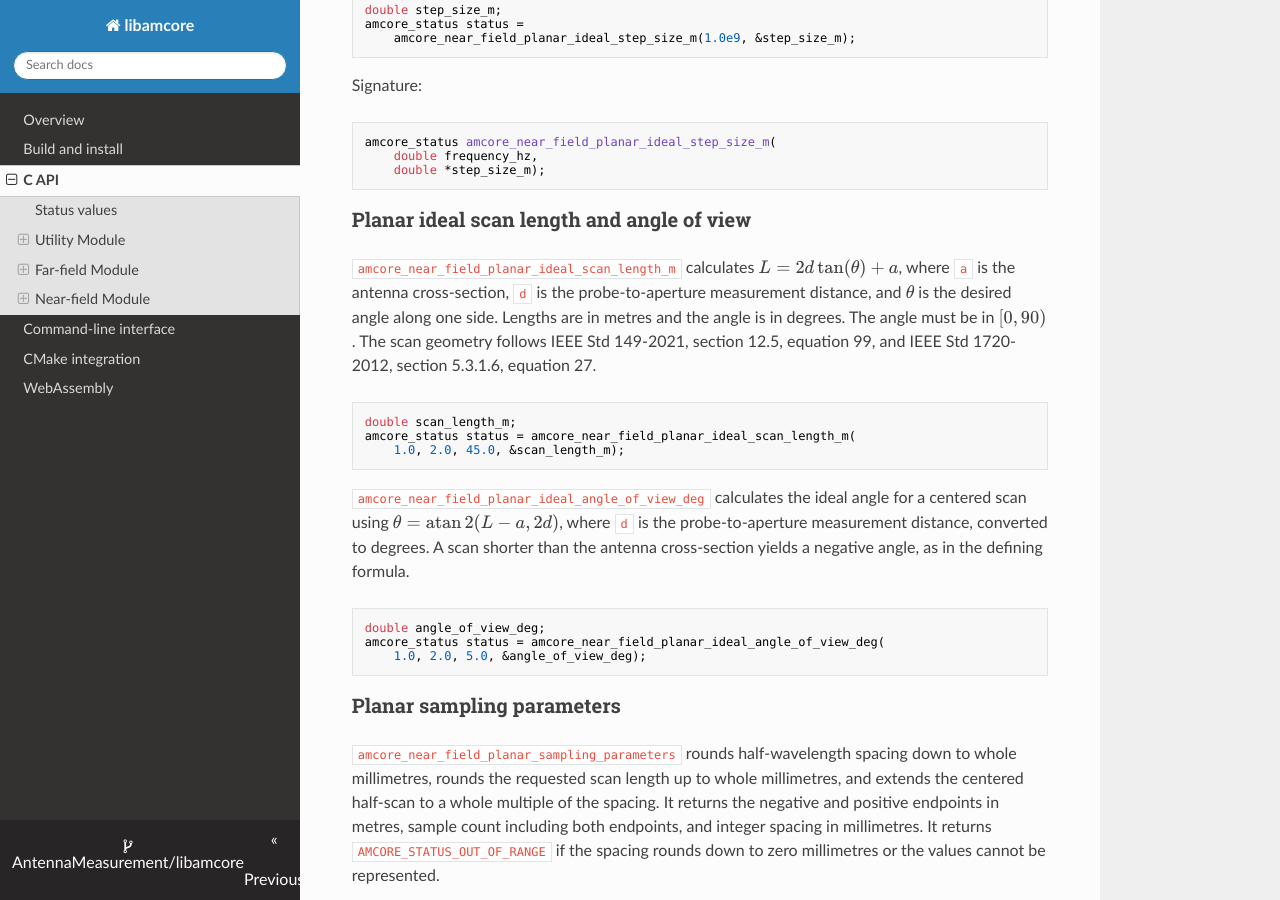
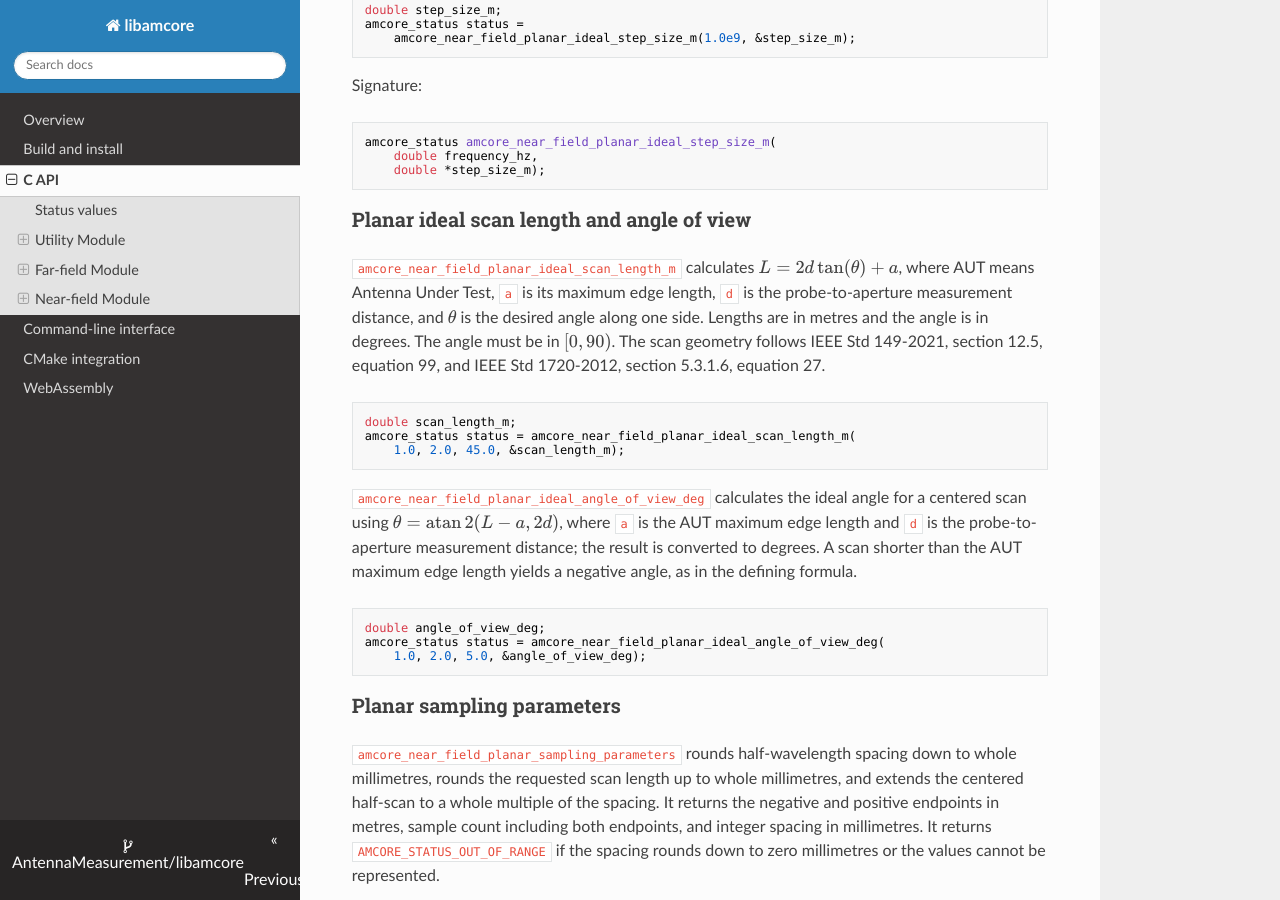
Before and after one commit to AntennaMeasurement/libamcore, an MkDocs documentation site: the page built from docs/public/api.md, in a window 1280 px wide and 900 px high, scrolled down 3558 px. Built offline with MkDocs 1.6.1, drawn with Linux system fonts in a browser that asks for light colours; nearby versions of some CDN libraries.

Commit message:
feat: rename aperture cross-section to AUT maximum edge length and update related documentation

````diff
--- a/docs/public/api.md
+++ b/docs/public/api.md
@@ -192,10 +192,10 @@ amcore_status amcore_near_field_planar_ideal_step_size_m(
 ### Planar ideal scan length and angle of view
 
 `amcore_near_field_planar_ideal_scan_length_m` calculates
-$L = 2d\tan(\theta)+a$, where `a` is the antenna cross-section, `d` is the
-probe-to-aperture measurement distance, and $\theta$ is the desired angle along
-one side. Lengths
-are in metres and the angle is in degrees. The angle must be in $[0,90)$.
+$L = 2d\tan(\theta)+a$, where AUT means Antenna Under Test, `a` is its maximum
+edge length, `d` is the probe-to-aperture measurement distance, and $\theta$ is
+the desired angle along one side. Lengths are in metres and the angle is in
+degrees. The angle must be in $[0,90)$.
 The scan geometry follows IEEE Std 149-2021, section 12.5, equation 99, and
 IEEE Std 1720-2012, section 5.3.1.6, equation 27.
 
@@ -207,10 +207,10 @@ amcore_status status = amcore_near_field_planar_ideal_scan_length_m(
 
 `amcore_near_field_planar_ideal_angle_of_view_deg` calculates the ideal angle
 for a centered scan using
-$\theta = \operatorname{atan2}(L-a,2d)$, where `d` is the probe-to-aperture
-measurement distance, converted to degrees. A scan shorter
-than the antenna cross-section yields a negative angle, as in the defining
-formula.
+$\theta = \operatorname{atan2}(L-a,2d)$, where `a` is the AUT maximum edge
+length and `d` is the probe-to-aperture measurement distance; the result is
+converted to degrees. A scan shorter than the AUT maximum edge length yields a
+negative angle, as in the defining formula.
 
 ```c
 double angle_of_view_deg;
````
Also changed, not shown: docs/public/cli.md (+4 -4 lines), 4 other files.
